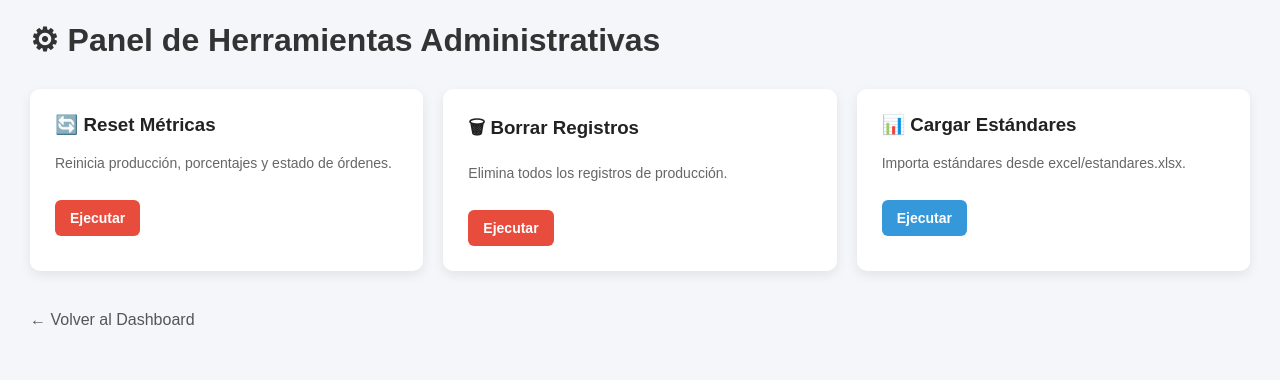
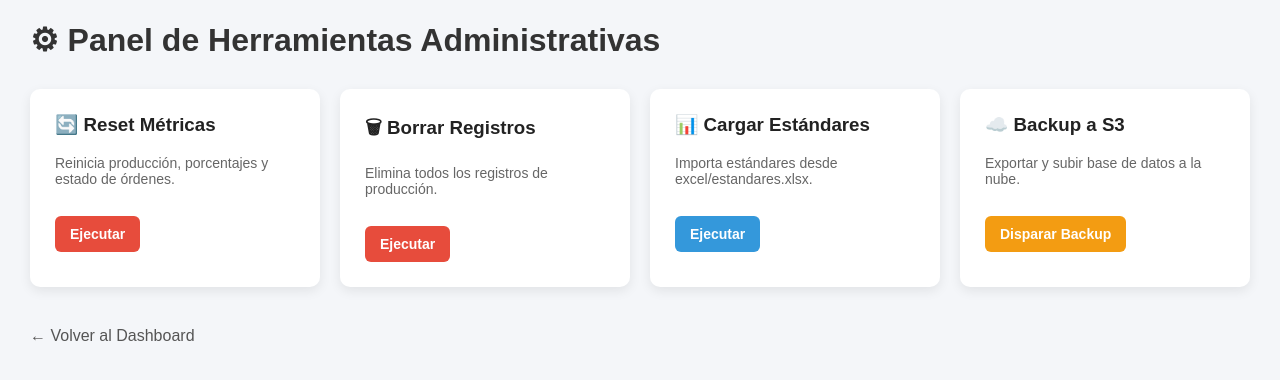
Before and after one commit to totalagroapps/produccion, a Python web app: template templates/admin_tools_panel.html in a window 1280 px wide. Shown: the part 110-490 px from the top of the page. Run offline with Jinja, Linux system fonts and the light colour scheme; the template is opened without the code that fills it, so the values that code supplies are empty.

Commit message:
feat: boton de backup manual en panel administrativo

```diff
--- a/templates/admin_tools_panel.html
+++ b/templates/admin_tools_panel.html
@@ -145,9 +145,37 @@
         </a>
     </div>
 
+    <div class="card">
+        <h3>☁️ Backup a S3</h3>
+        <p>Exportar y subir base de datos a la nube.</p>
+        <button id="btn-backup" class="btn warning" style="border:none; cursor:pointer;" onclick="lanzarBackup()">Disparar Backup</button>
+    </div>
+
 </div>
 
 <a class="back" href="/">← Volver al Dashboard</a>
 
+<script>
+async function lanzarBackup() {
+    const btn = document.getElementById("btn-backup");
+    btn.disabled = true;
+    btn.textContent = "Respaldando... (Demora un poco)";
+    try {
+        const res = await fetch("/admin_tools/backup_manual", { method: "POST" });
+        const data = await res.json();
+        if(data.estado === 'ok') {
+            alert("✅ Éxito: " + data.mensaje + "\nArchivo: " + data.archivo);
+        } else {
+            alert("❌ Fallo: " + data.mensaje);
+        }
+    } catch(e) {
+        alert("❌ Error de red o servidor al intentar el backup.");
+    } finally {
+        btn.disabled = false;
+        btn.textContent = "Disparar Backup";
+    }
+}
+</script>
+
 </body>
 </html>
```
